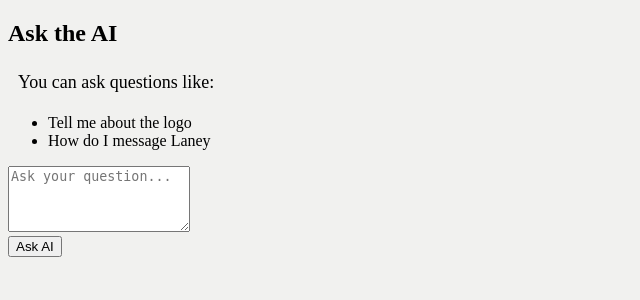
After one commit to LaneyS05/My_Python_App, a Django app: template myproject/home/templates/ask_ai.html in a window 1280 px wide. The commit adds this page. Shown: the top 300 px of the page, without its empty margins (0-640 px from the left). Run offline with Django 5.2, Linux system fonts and the light colour scheme; the template is opened without the code that fills it, so the values that code supplies are empty; parts of the project's set-up code (start-up, migrations or seed data) failed here and were passed over.

Commit message:
working on chat :)

```diff
--- a/myproject/home/static/css/main.css
+++ b/myproject/home/static/css/main.css
@@ -6,6 +6,8 @@ p {
   width: 300px;
   height: auto;
   font-size: large;
+  padding: 5px;
+  margin: 5px;
 }
 
 .my-image {
--- /dev/null
+++ b/myproject/home/static/js/ask_ai.js
@@ -0,0 +1,20 @@
+document.getElementById("aiForm").onsubmit = function (event) {
+  event.preventDefault();
+
+  var formData = new FormData(this);
+
+  fetch("/ask-ai/", {
+    method: "POST",
+    body: formData,
+    headers: {
+      "X-CSRFToken": document.querySelector("[name=csrfmiddlewaretoken]").value,
+    },
+  })
+    .then((response) => response.json())
+    .then((data) => {
+      document.getElementById("aiResponse").textContent = data.response;
+    })
+    .catch((error) => {
+      document.getElementById("aiResponse").textContent = "An error occurred.";
+    });
+};
--- /dev/null
+++ b/myproject/home/templates/ask_ai.html
@@ -0,0 +1,40 @@
+<!DOCTYPE html>
+<html lang="en">
+  <head>
+    <meta charset="UTF-8" />
+    <meta name="viewport" content="width=device-width, initial-scale=1.0" />
+    <title>Ask AI</title>
+
+    {% load static %}
+    <link rel="stylesheet" href="{% static 'css/main.css' %}" />
+    <!-- Add Font Awesome CDN -->
+    <link
+      rel="stylesheet"
+      href="https://cdnjs.cloudflare.com/ajax/libs/font-awesome/6.0.0-beta3/css/all.min.css"
+    />
+  </head>
+  <body>
+    <h2>Ask the AI</h2>
+    <p>You can ask questions like:</p>
+    <ul>
+      <li>Tell me about the logo</li>
+      <li>How do I message Laney</li>
+    </ul>
+
+    <form id="aiForm" method="POST" action="{% url 'ask_ai' %}">
+      {% csrf_token %}
+      <textarea
+        id="aiInput"
+        name="question"
+        rows="4"
+        placeholder="Ask your question..."
+      ></textarea
+      ><br />
+      <button type="submit">Ask AI</button>
+    </form>
+    <p id="aiResponse"></p>
+
+    <!-- Link to external JS file -->
+    <script src="{% static 'js/ask_ai.js' %}"></script>
+  </body>
+</html>
--- a/myproject/home/urls.py
+++ b/myproject/home/urls.py
@@ -1,8 +1,9 @@
 from django.urls import path
-from .views import home_view, link_page, about_page
+from .views import home_view, link_page, about_page, ask_ai
 
 urlpatterns = [
     path('', home_view, name='home'),
     path('links/', link_page, name='link'),
     path('about/', about_page, name='about')
+    path('ask-ai/', ask_ai, name='ask_ai'),
 ]
```
Also changed, not shown: myproject/home/templates/about.html (+15 -0 lines), myproject/home/templates/link.html (+15 -0 lines), myproject/home/views.py (+19 -0 lines).
